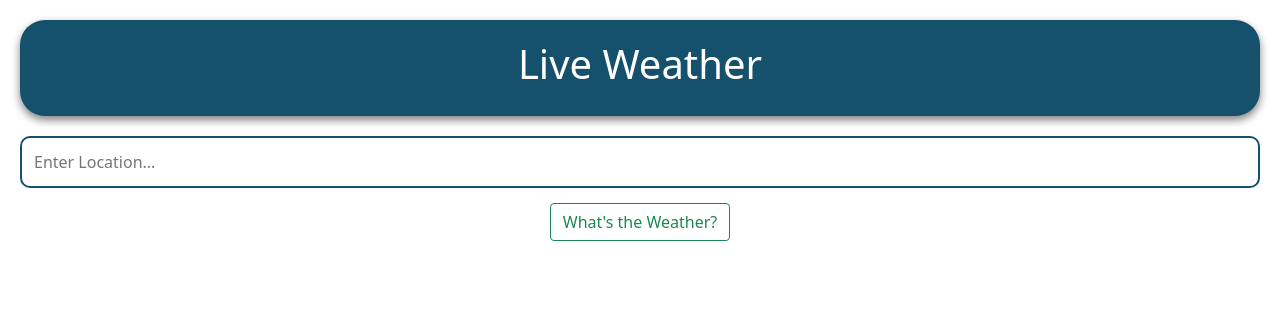
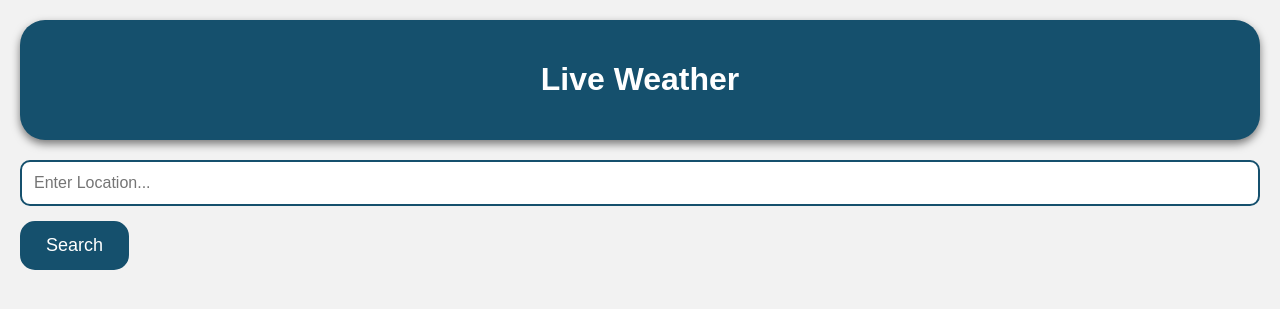
Before and after one commit to Musa-codelib/Weather-Live, a Flask app: page / in a window 1280 px wide. Shown: the top 309 px of the page. Run offline with Flask 3, Linux system fonts and the light colour scheme; some web fonts are replaced.

Commit message:
Update home.html

```diff
--- a/templates/home.html
+++ b/templates/home.html
@@ -4,7 +4,6 @@
     <meta charset="utf-8">
     <meta name="viewport" content="width=device-width, initial-scale=1">
     <link rel="stylesheet" href="/static/home.css">
-    <link href="https://cdn.jsdelivr.net/npm/bootstrap@5.0.0-beta3/dist/css/bootstrap.min.css" rel="stylesheet">
     <title>Live Weather</title>
 </head>
 <body>
@@ -16,7 +15,7 @@
     <form action="/predict_weather" class="main-form" method="POST">
         <div class="text-center">
             <input type="text" id="location" name="location" placeholder="Enter Location..." class="input-field">
-            <button type="submit" class="btn btn-outline-success">What's the Weather?</button>
+            <button type="submit" class="btn-outline-success">Search</button>
         </div>
     </form>
 
@@ -38,11 +37,14 @@
         </div>
 
         <div class="row text-center weather-extra">
+            <!-- Region, Time Zone, and Local Time together -->
             <div class="col">
                 <p>Region: {{ region }} / {{ country }}</p>
                 <p>Time Zone: {{ tz_id }}</p>
                 <p>Local Time: {{ localtime }}</p>
             </div>
+
+            <!-- Humidity, Feels Like, and Precipitation together -->
             <div class="col">
                 <p>Humidity: {{ humidity }}%</p>
                 <p>Feels Like: {{ feelslike_c }}°C</p>
@@ -50,6 +52,7 @@
             </div>
         </div>
 
+        <!-- Future Forecast separately -->
         <div class="row text-center weather-forecast">
             <div class="col">
                 <p>Tomorrow: {{ TomHi }}°C / {{ TomLo }}°C <img src='{{TomCon}}'></p>
@@ -63,7 +66,7 @@
         </div>
 
     </div>
-    {% endif %}
+{% endif %}
 
 </body>
 </html>
```
